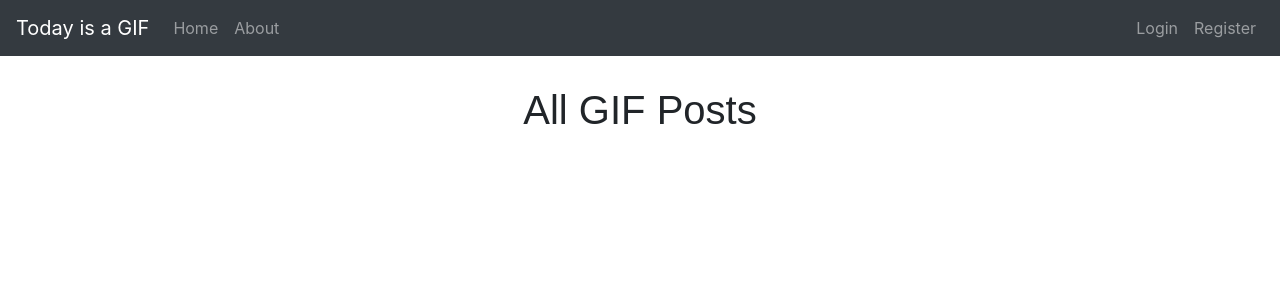
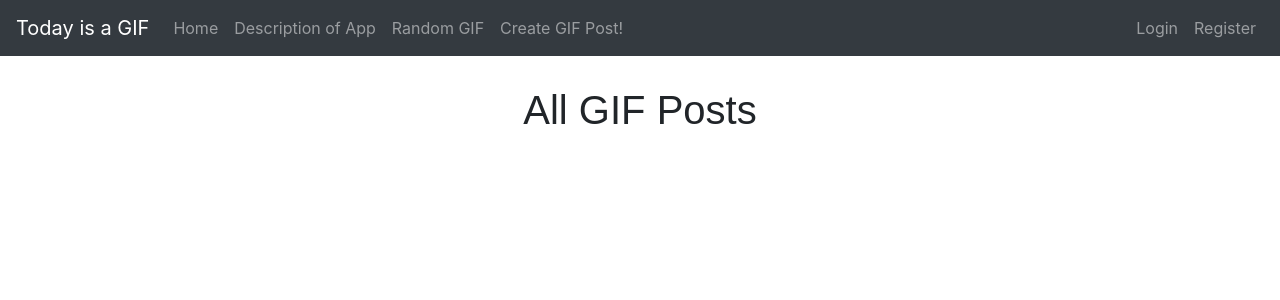
Before and after one commit to shadikhan/Today-is-a-GIF, a Flask app: page / in a window 1280 px wide. Shown: the top 300 px of the page. Run offline with Flask 2, Linux system fonts and the light colour scheme; data that the repository does not hold is empty; some libraries are stand-ins or nearby versions.

Commit message:
Add Talisman Protection, and description. Users also get 4 GIFs per interest. Add random endpoint. Fix NavBar

```diff
--- a/flask_app/giphyUtils.py
+++ b/flask_app/giphyUtils.py
@@ -24,12 +24,27 @@ def getGIFs(interest):
 
     randomIndices = set()
     ourRange = range(0, len(api_response.data)) # What if len(api_response.data) is less than 3? Deal with issue here.
-    while len(randomIndices) < 3:
-        ourSample = sample(ourRange, 1)[0]
-        randomIndices.add(ourSample)
+
+    if len(ourRange) < 4:
+        randomIndices = {i for i in ourRange}
+
+    else:
+        while len(randomIndices) < 4:
+            ourSample = sample(ourRange, 1)[0]
+            randomIndices.add(ourSample)
 
     retVal = []
     for i in randomIndices:
         retVal.append(api_response.data[i].images.fixed_height.url)
 
     return retVal
+
+def getRandomGIF():
+    try:
+        # Search Endpoint
+        api_response = api_instance.gifs_random_get(api_key, rating=rating, fmt=fmt)
+
+    except ApiException as e:
+        print("Exception when calling DefaultApi->gifs_search_get: %s\n" % e)
+
+    return api_response.data.image_original_url
--- a/flask_app/main/routes.py
+++ b/flask_app/main/routes.py
@@ -1,5 +1,5 @@
 from flask import render_template, request, current_app, Blueprint, redirect, url_for
-
+from flask_app.giphyUtils import getRandomGIF
 import json
 from flask_app.models import GIFPost
 
@@ -9,12 +9,17 @@ main = Blueprint("main", __name__)
 @main.route("/index")
 def index():
     GIFs = GIFPost.query.all()[::-1]
-    return render_template("index.html", title="Home", posts=GIFs)
+    return render_template("index.html", title="All GIF Posts", posts=GIFs)
 
+@main.route("/description")
+def description():
+    return render_template("description.html", title="Description of App")
 
-@main.route("/about")
-def about():
-    return render_template("about.html", title="About")
+@main.route("/random")
+def random():
+    url = getRandomGIF()
+    return render_template("random.html", title="Random GIF", url=url)
+
 
 @main.route("/csp_error_handling", methods=["POST"])
 def report_handler():
--- a/flask_app/static/css/custom.css
+++ b/flask_app/static/css/custom.css
@@ -52,3 +52,12 @@ main {
     background: #ccc;
     transition: transform .2s ease-in-out;
   }
+
+  #random {
+    width: fit-content;
+    height: fit-content;
+    display: block;
+    margin-left: auto;
+    margin-right: auto;
+
+  }
--- a/flask_app/templates/account.html
+++ b/flask_app/templates/account.html
@@ -2,7 +2,7 @@
 {% block content %}
 <div>
     <h2>{{ current_user.username }}</h2>
-    <p>Profile Last Updated: {{ current_user.lastUpdated }}</p>
+    <p>Profile Last Updated: {{ lastUpdatedString}}</p>
 </div>
 <div>
     <form action="" method="post">
--- a/flask_app/templates/base.html
+++ b/flask_app/templates/base.html
@@ -35,11 +35,17 @@
                         <a href={{ url_for('main.index') }} class="nav-link">Home</a>
                     </li>
                     <li class="nav-item">
-                        <a href={{ url_for('main.about') }} class="nav-link">About</a>
+                        <a href={{ url_for('main.description') }} class="nav-link">Description of App</a>
+                    </li>
+                    <li class="nav-item">
+                            <a href={{ url_for('main.random') }} class="nav-link">Random GIF</a>
+                    </li>
+                    <li class="nav-item">
+                        <a href={{ url_for('posts.create_post') }} class="nav-link">Create GIF Post!</a>
                     </li>
                     {% if current_user.is_authenticated %}
                     <li class="nav-item">
-                        <a href={{ url_for('users.userFeed') }} class="nav-link">My GIF Feed</a>
+                        <a href={{ url_for('users.userFeed') }} class="nav-link">My GIFs Feed</a>
                     </li>
                     {% endif %}
                 </ul>
@@ -74,11 +80,6 @@
 
     <main class="container">
         {% block content %}{% endblock %}
-        <!-- <div class="row">
-            <div class="col-md-12">
-
-            </div>
-        </div> -->
     </main>
 
     <script src="https://code.jquery.com/jquery-3.3.1.slim.min.js"
--- a/flask_app/templates/index.html
+++ b/flask_app/templates/index.html
@@ -1,6 +1,6 @@
 {% extends "base.html" %}
 {% block content %}
-<h1>All GIF Posts</h1>
+<h1>{{title}}</h1>
 
 <div class="GIFGallery">
     {% for post in posts %}
--- a/flask_app/templates/login.html
+++ b/flask_app/templates/login.html
@@ -1,7 +1,7 @@
 {% extends "base.html" %}
 {% block content %}
 <div>
-    <h2>Log In</h2>
+    <h2>{{title}}</h2>
 </div>
 <div>
     If you <b>don't</b> have an account, then <a href={{ url_for('users.register') }}>Register!</a>
--- /dev/null
+++ b/flask_app/templates/random.html
@@ -0,0 +1,6 @@
+{% extends "base.html" %}
+{% block content %}
+<h1>{{title}}</h1>
+<img id="random" src={{ url }} alt="">
+
+{% endblock %}
--- a/flask_app/templates/register.html
+++ b/flask_app/templates/register.html
@@ -1,7 +1,7 @@
 {% extends "base.html" %}
 {% block content %}
 <div>
-    <h2>Registration</h2>
+    <h2>{{title}}</h2>
 </div>
 <div>
     If you already have an account, then just <a href={{ url_for('users.login') }}>Log In!</a>
--- a/flask_app/templates/tfa.html
+++ b/flask_app/templates/tfa.html
@@ -1,14 +1,16 @@
 {% extends "base.html" %}
 {% block content %}
     <div>
-        <h2>Two-Factor Auth Enrollment</h2>
+        <h1>Two-Factor Auth Enrollment</h1>
     </div>
     <div>
         This website requires mandatory 2FA enrollment.
     </div>
     <!-- Registration Form: -->
     <p>
-        Use a authenticator app to enroll with us! You will need to use this app to login in the future.
+        Use a authenticator app (such as DuoMobile) to enroll with us! You will need to use this app to login in the future.
+        Once you've downloaded the app, just use your phone camera and scan the barcode! This will open the authenticator app, which will have a constantly updating
+        authentication 6 digit code that you will use to login!
     </p>
     <img src={{ url_for('users.qr_code') }} alt="QR Code for 2FA">
 
--- a/flask_app/templates/userFeed.html
+++ b/flask_app/templates/userFeed.html
@@ -1,6 +1,6 @@
 {% extends "base.html" %}
 {% block content %}
-<h1>My GIFs Feed</h1>
+<h1>{{title}}</h1>
 
 <div class="GIFGallery">
     {% for link in userGIFs %}
```
Also changed, not shown: flask_app/__init__.py (+13 -13 lines), flask_app/templates/description.html (added, +12 -0 lines), flask_app/users/routes.py (+6 -3 lines).
